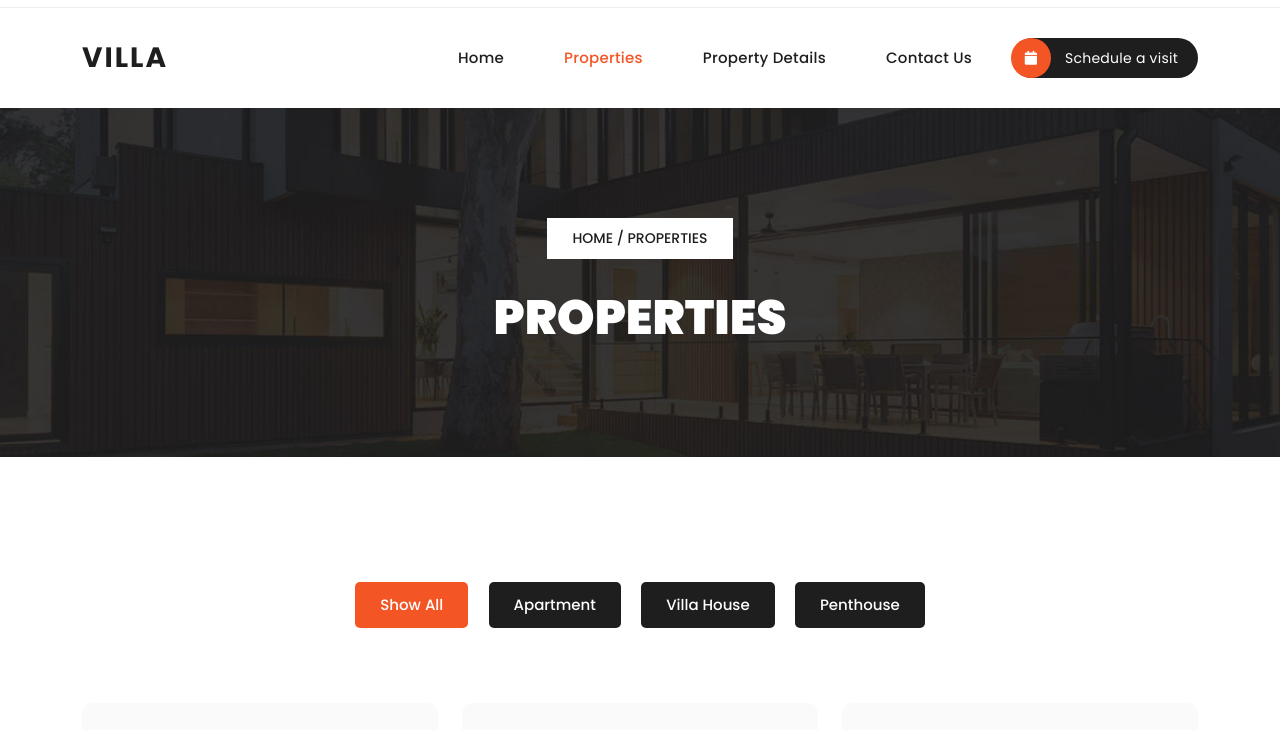
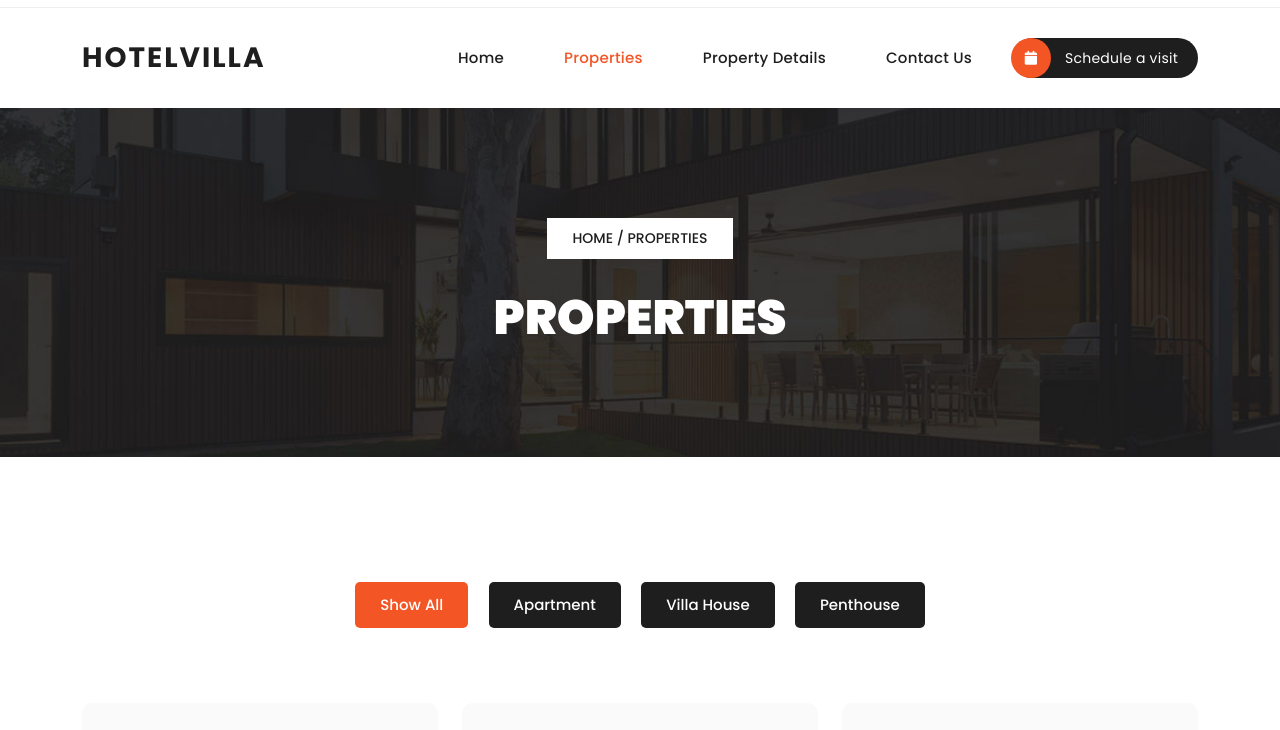
Before and after one commit to DeveshParihar/HotelVilla, a plain HTML site: page properties.html in a window 1280 px wide. Shown: the part 43-773 px from the top of the page. Drawn offline with nearby package versions, Linux system fonts and the light colour scheme.

Commit message:
Update properties.html

```diff
--- a/properties.html
+++ b/properties.html
@@ -71,7 +71,7 @@ https://templatemo.com/tm-591-villa-agency
                 <nav class="main-nav">
                     <!-- ***** Logo Start ***** -->
                     <a href="index.html" class="logo">
-                        <h1>Villa</h1>
+                        <h1>HotelVilla</h1>
                     </a>
                     <!-- ***** Logo End ***** -->
                     <!-- ***** Menu Start ***** -->
```
